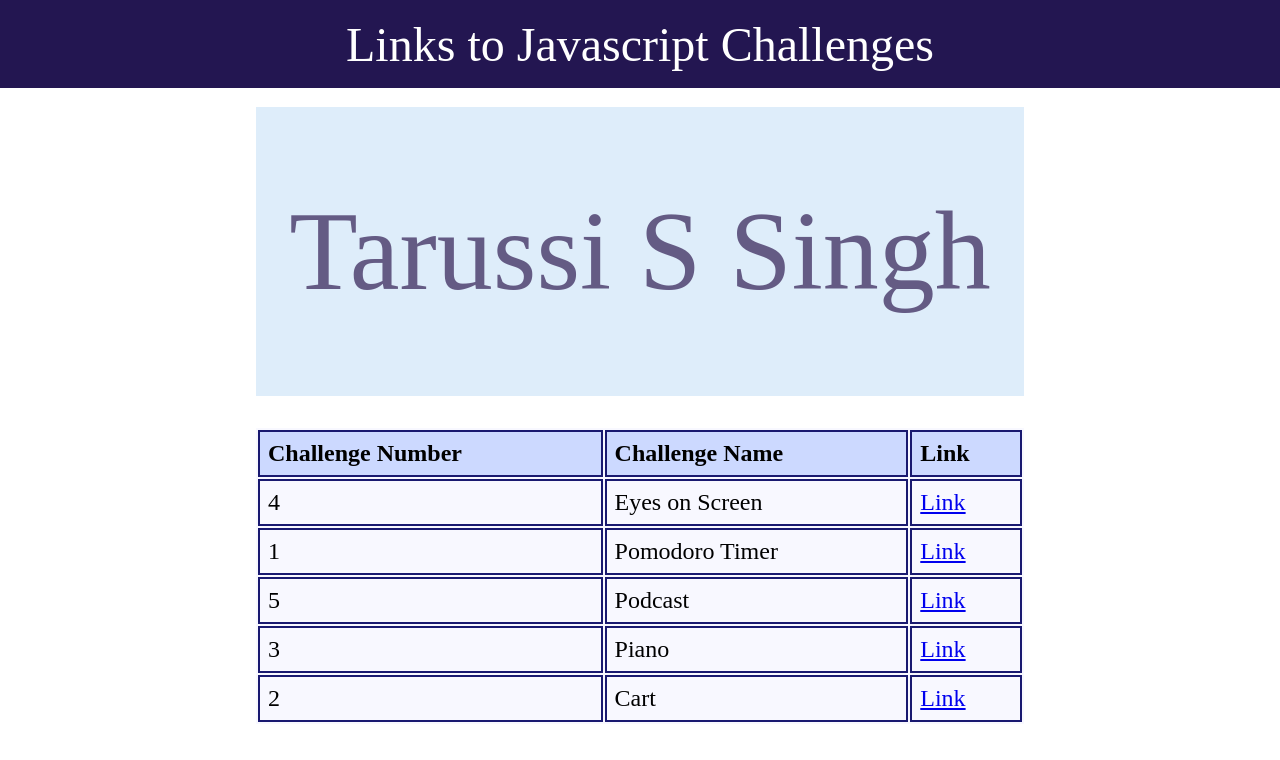
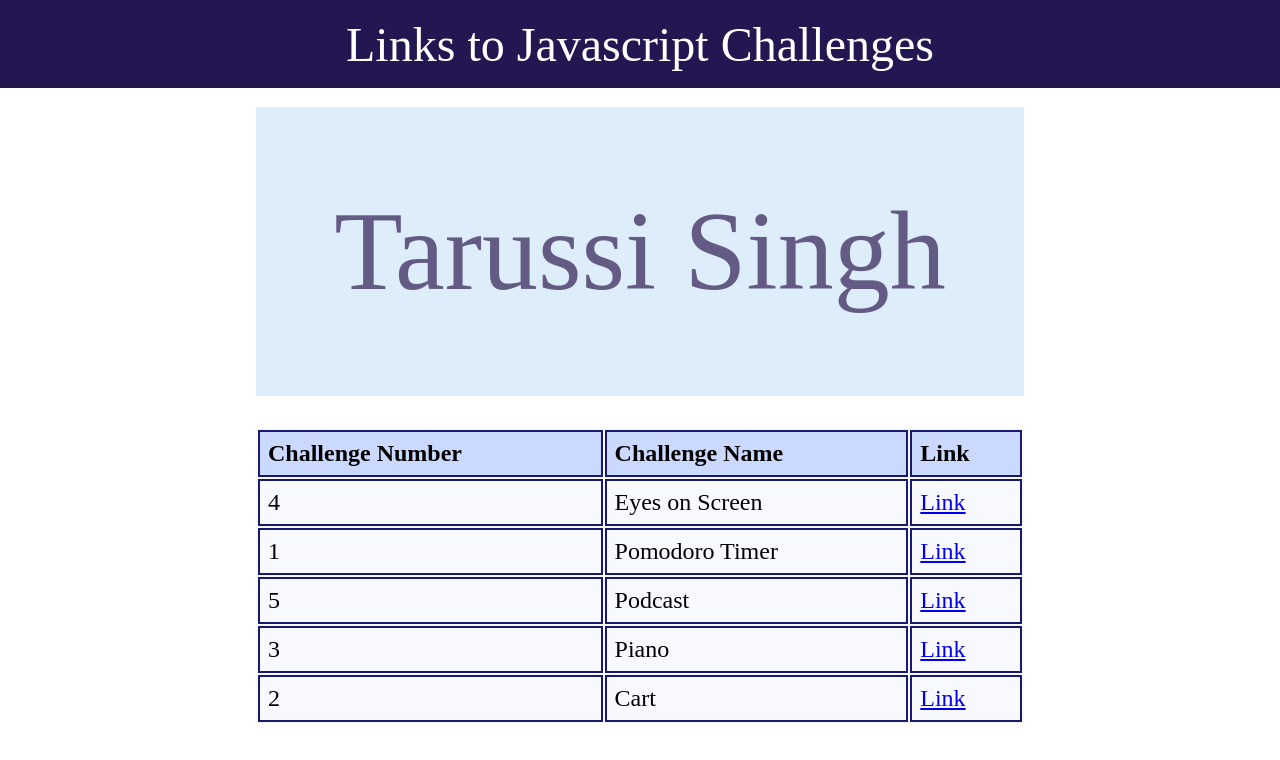
Before and after one commit to TARUSSI/Javascript_Challenges, a website: page output/index.html in a window 1280 px wide. Drawn offline with Linux system fonts and the light colour scheme.

Commit message:
Changes to deploy github action

```diff
--- a/output/index.html
+++ b/output/index.html
@@ -9,7 +9,7 @@
   <body>
     <nav><h2>Links to Javascript Challenges</h2></nav>
     <section>
-      <h4>Tarussi S Singh</h4>
+      <h4>Tarussi Singh</h4>
       <table class="center">
         <tr>
           <th>Challenge Number</th>
```
Also changed, not shown: .github/workflows/deploy.yml (added), .github/workflows/deployOnS3.yml (deleted).
